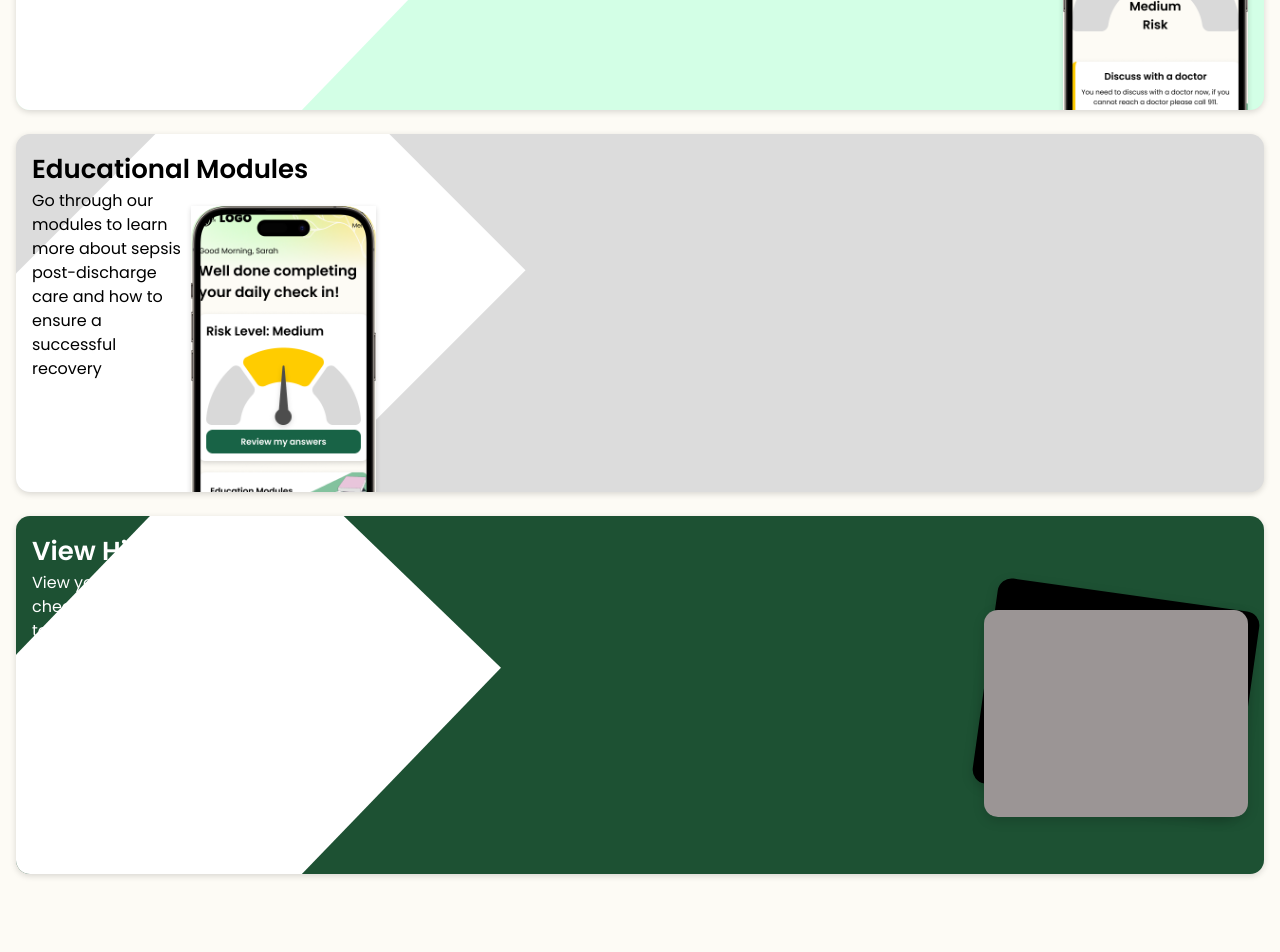
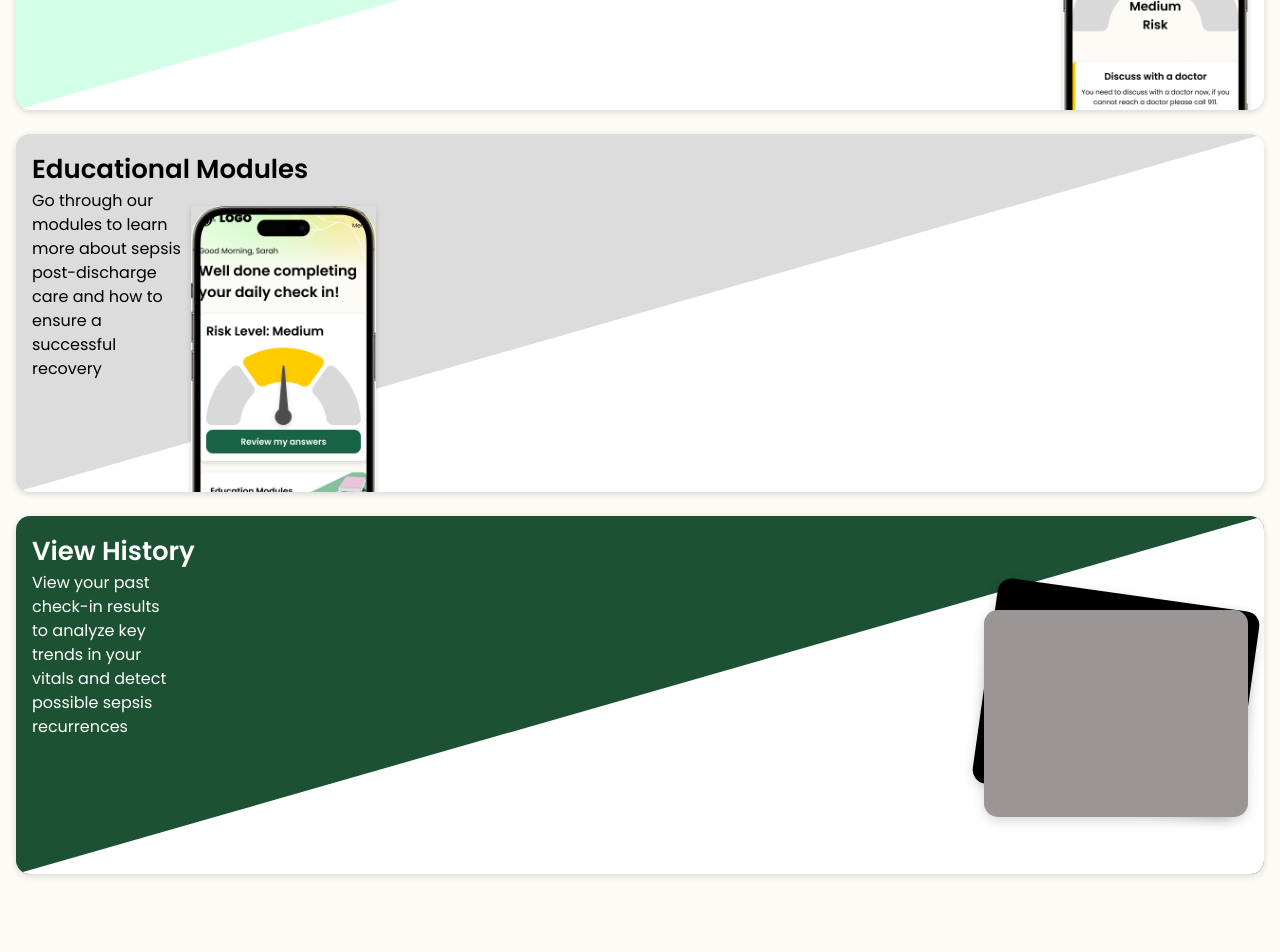
Before and after one commit to owenwon/sepsis-readmission-prevention, a Next.js app: page / in a window 1280 px wide. Shown: the part 1980-2932 px from the top of the page. Built offline with nearby package versions, Linux system fonts and the light colour scheme.

Commit message:
fix: track learn analyze diagonal white color

```diff
--- a/src/app/page.tsx
+++ b/src/app/page.tsx
@@ -153,10 +153,8 @@ export default function LandingPage() {
         <div className="flex flex-col gap-6">
           {/* Feature Card 1 — Daily Check-in */}
           <div className="relative h-[358px] overflow-hidden rounded-[14px] bg-[#d3ffe6] p-4 shadow-[0px_2px_6px_rgba(0,0,0,0.15)]">
-            {/* Rotated white background shape */}
-            <div className="pointer-events-none absolute -left-10 -top-4 h-[672px] w-[664px] rotate-[-46deg]">
-              <div className="h-[358px] w-[587px] bg-white" />
-            </div>
+            {/* Diagonal white shape — 50/50 split */}
+            <div className="pointer-events-none absolute inset-0 bg-white" style={{ clipPath: "polygon(100% 0, 100% 100%, 0 100%)" }} />
             <div className="relative z-10">
               <h3 className="text-[26px] font-semibold text-black">
                 Daily Check-in
@@ -189,10 +187,8 @@ export default function LandingPage() {
 
           {/* Feature Card 2 — Educational Modules */}
           <div className="relative h-[358px] overflow-hidden rounded-[14px] bg-[#dcdcdc] shadow-[0px_2px_6px_rgba(0,0,0,0.15)]">
-            {/* Rotated white background shape */}
-            <div className="pointer-events-none absolute -left-5 -top-9 h-[669px] w-[668px] rotate-[-45deg]">
-              <div className="h-[358px] w-[587px] bg-white" />
-            </div>
+            {/* Diagonal white shape — 50/50 split */}
+            <div className="pointer-events-none absolute inset-0 bg-white" style={{ clipPath: "polygon(100% 0, 100% 100%, 0 100%)" }} />
             <div className="relative z-10 p-4">
               <h3 className="text-[26px] font-semibold text-black">
                 Educational Modules
@@ -225,10 +221,8 @@ export default function LandingPage() {
 
           {/* Feature Card 3 — View History */}
           <div className="relative h-[358px] overflow-hidden rounded-[14px] bg-[#1d5133] shadow-[0px_2px_6px_rgba(0,0,0,0.15)]">
-            {/* Rotated white background shape */}
-            <div className="pointer-events-none absolute -left-10 -top-4 h-[672px] w-[664px] rotate-[-46deg]">
-              <div className="h-[358px] w-[587px] bg-white" />
-            </div>
+            {/* Diagonal white shape — 50/50 split */}
+            <div className="pointer-events-none absolute inset-0 bg-white" style={{ clipPath: "polygon(100% 0, 100% 100%, 0 100%)" }} />
             <div className="relative z-10 p-4">
               <h3 className="text-[26px] font-semibold text-white">
                 View History
```
